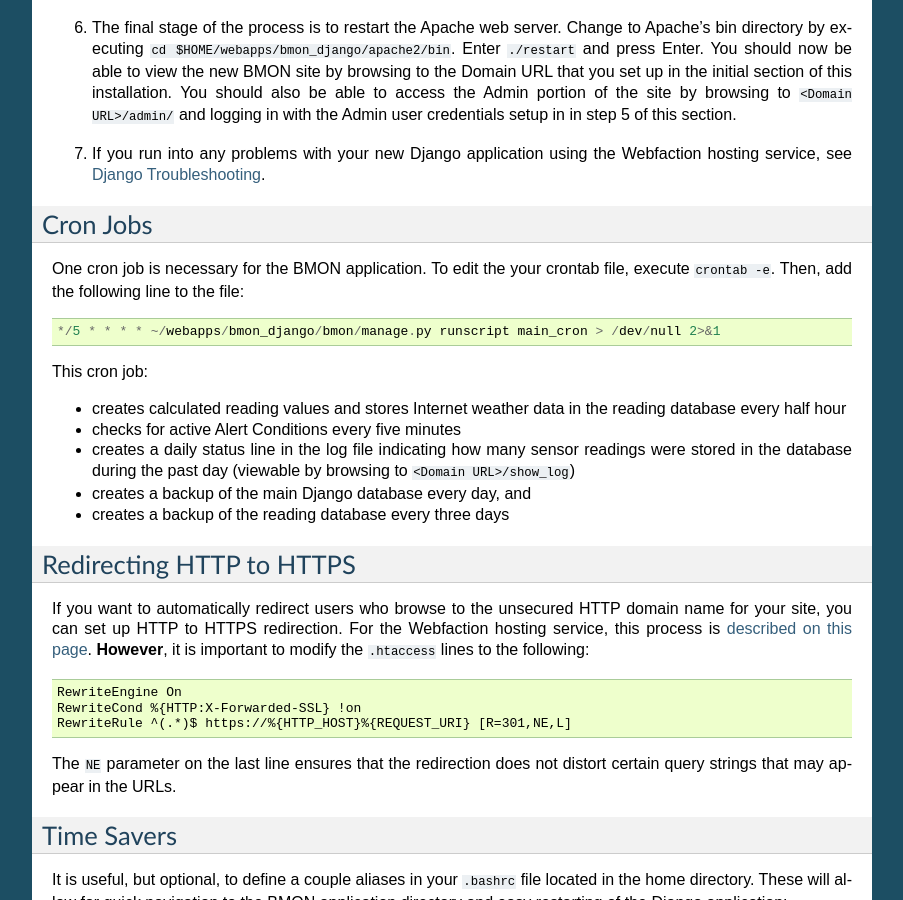
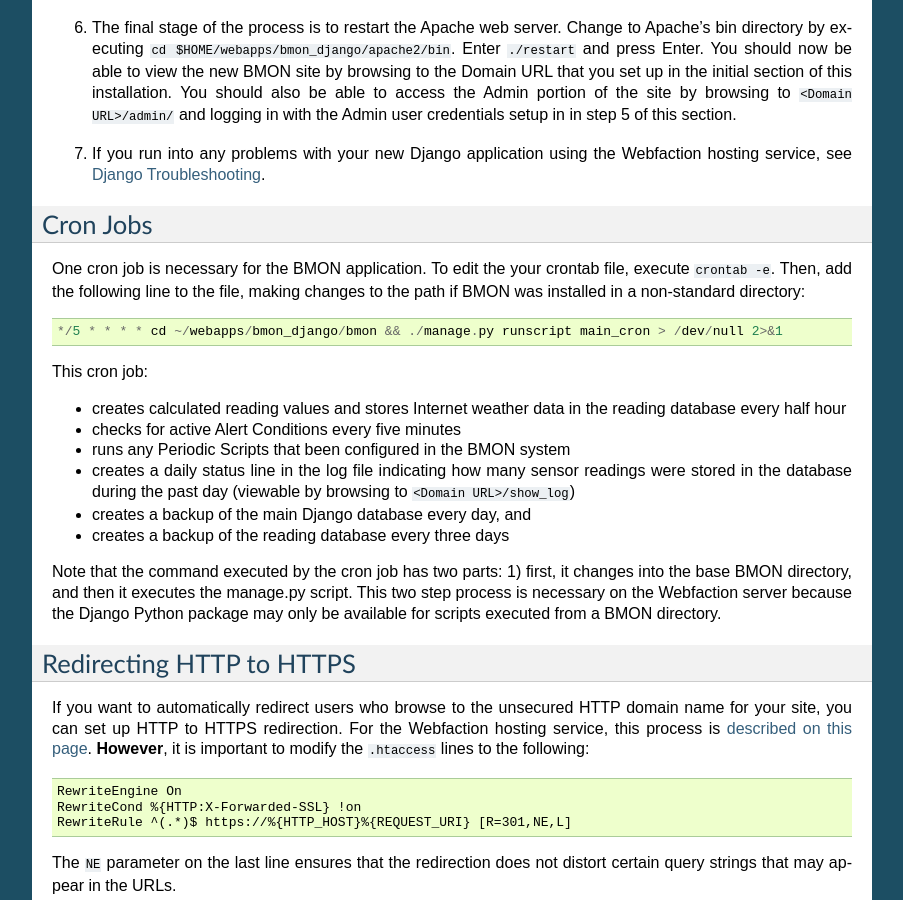
Before and after one commit to alanmitchell/bmon, a Sphinx documentation site: the page built from docs/source/how-to-install-BMON-on-a-web-server.rst, in a window 1280 px wide and 900 px high, scrolled down 3896 px. Shown: the whole window, without its empty margins (198-1101 px from the left). Built offline with Sphinx 7.4.7, drawn with Linux system fonts in a browser that asks for light colours.

Commit message:
Changed cron job command
In Webfaction, need to be in the directory where BMON was installed to access the Django library.

```diff
--- a/docs/source/how-to-install-BMON-on-a-web-server.rst
+++ b/docs/source/how-to-install-BMON-on-a-web-server.rst
@@ -265,19 +265,26 @@
 
 One cron job is necessary for the BMON application. To edit the your
 crontab file, execute ``crontab -e``. Then, add the following line to
-the file:
+the file, making changes to the path if BMON was installed in a
+non-standard directory:
 
 ::
 
-    */5 * * * * ~/webapps/bmon_django/bmon/manage.py runscript main_cron > /dev/null 2>&1
+    */5 * * * * cd ~/webapps/bmon_django/bmon && ./manage.py runscript main_cron > /dev/null 2>&1
 
 This cron job:
 
 * creates calculated reading values and stores Internet weather data in the reading database every half hour
 * checks for active Alert Conditions every five minutes
+* runs any Periodic Scripts that been configured in the BMON system
 * creates a daily status line in the log file indicating how many sensor readings were stored in the database during the past day (viewable by browsing to ``<Domain URL>/show_log``)
 * creates a backup of the main Django database every day, and
 * creates a backup of the reading database every three days
+
+Note that the command executed by the cron job has two parts: 1) first, it
+changes into the base BMON directory, and then it executes the manage.py script.
+This two step process is necessary on the Webfaction server because the Django Python
+package may only be available for scripts executed from a BMON directory.
 
 Redirecting HTTP to HTTPS
 -------------------------
```
